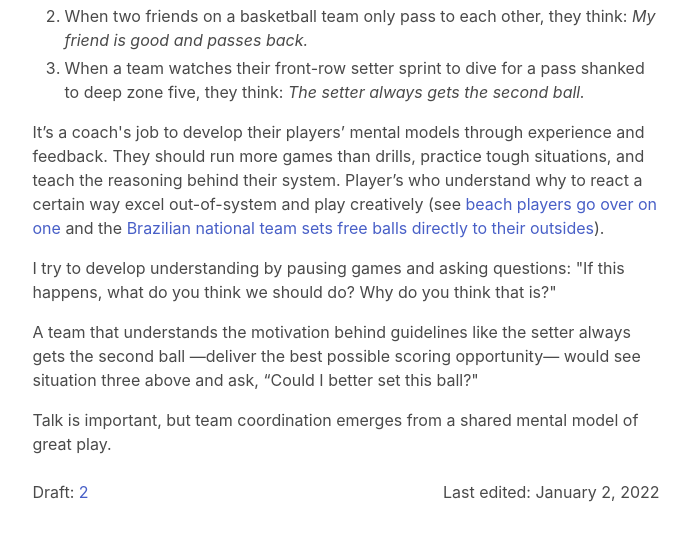
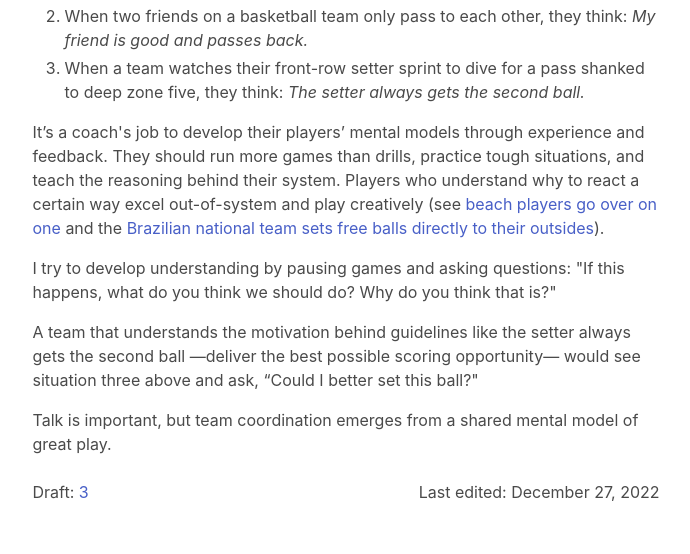
Before and after one commit to eli1797/Learning_Vue, a Vue app in the folder blog/: page /blog in a window 1280 px wide. Shown: the part 904-1458 px from the top of the page, without its empty margins (270-960 px from the left). Built offline with nearby package versions, Linux system fonts and the light colour scheme.

Commit message:
fix typo

```diff
--- a/blog/src/views/Blog.vue
+++ b/blog/src/views/Blog.vue
@@ -46,7 +46,7 @@
             <li>When two friends on a basketball team only pass to each other, they think: <i>My friend is good and passes back.</i></li>
             <li>When a team watches their front-row setter sprint to dive for a pass shanked to deep zone five, they think: <i>The setter always gets the second ball.</i></li>
           </ol>
-          <p>It’s a coach's job to develop their players’ mental models through experience and feedback. They should run more games than drills, practice tough situations, and teach the reasoning behind their system. Player’s who understand why to react a certain way excel out-of-system and play creatively (see <a href="https://youtu.be/yF4j4EHgt30?t=198" target="_blank">beach players go over on one</a> and the <a href="https://youtu.be/hAQqJDCRB80?t=147" target="_blank">Brazilian national team sets free balls directly to their outsides</a>).</p>
+          <p>It’s a coach's job to develop their players’ mental models through experience and feedback. They should run more games than drills, practice tough situations, and teach the reasoning behind their system. Players who understand why to react a certain way excel out-of-system and play creatively (see <a href="https://youtu.be/yF4j4EHgt30?t=198" target="_blank">beach players go over on one</a> and the <a href="https://youtu.be/hAQqJDCRB80?t=147" target="_blank">Brazilian national team sets free balls directly to their outsides</a>).</p>
 
           <p>I try to develop understanding by pausing games and asking questions: "If this happens, what do you think we should do? Why do you think that is?"</p>
 
@@ -58,14 +58,14 @@
           <div class="level-left">
             <div class="level-item">
               <div>
-                <p>Draft: <a href="https://github.com/eli1797/Learning_Vue/commits/dev/blog/src/views/Blog.vue">2</a></p>
+                <p>Draft: <a href="https://github.com/eli1797/Learning_Vue/commits/dev/blog/src/views/Blog.vue">3</a></p>
               </div>
             </div>
           </div>
           <div class="level-right">
             <div class="level-item">
               <div>
-                <p>Last edited: January 2, 2022</p>
+                <p>Last edited: December 27, 2022</p>
               </div>
             </div>
           </div>
```
